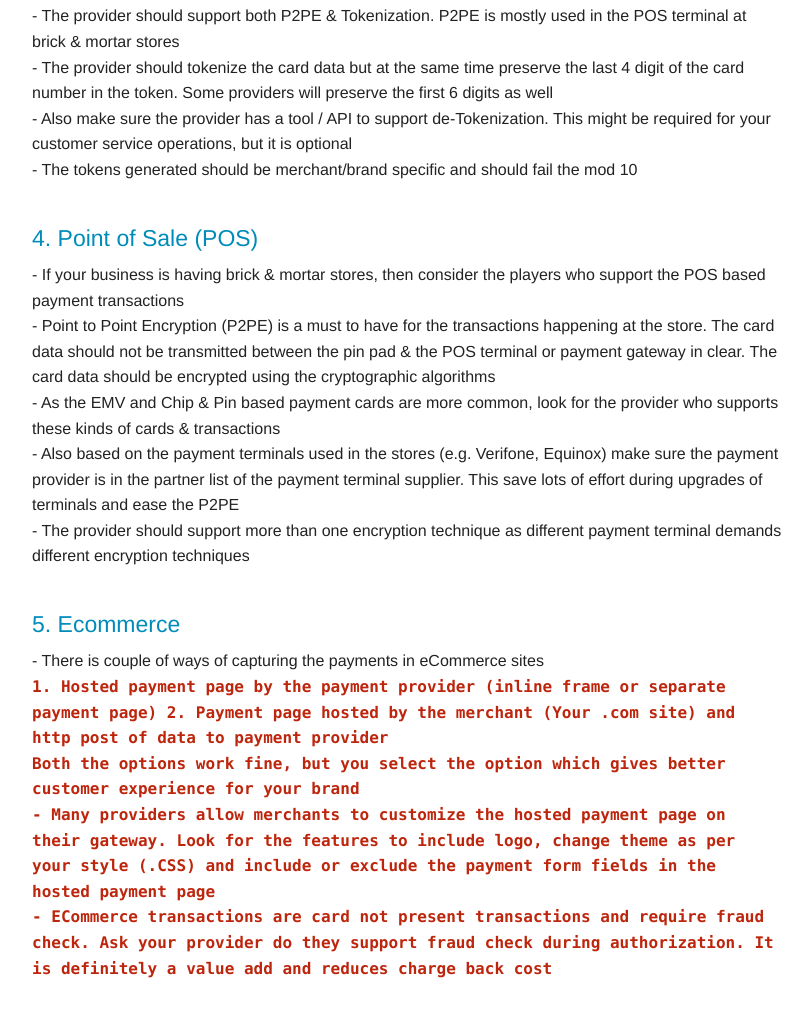
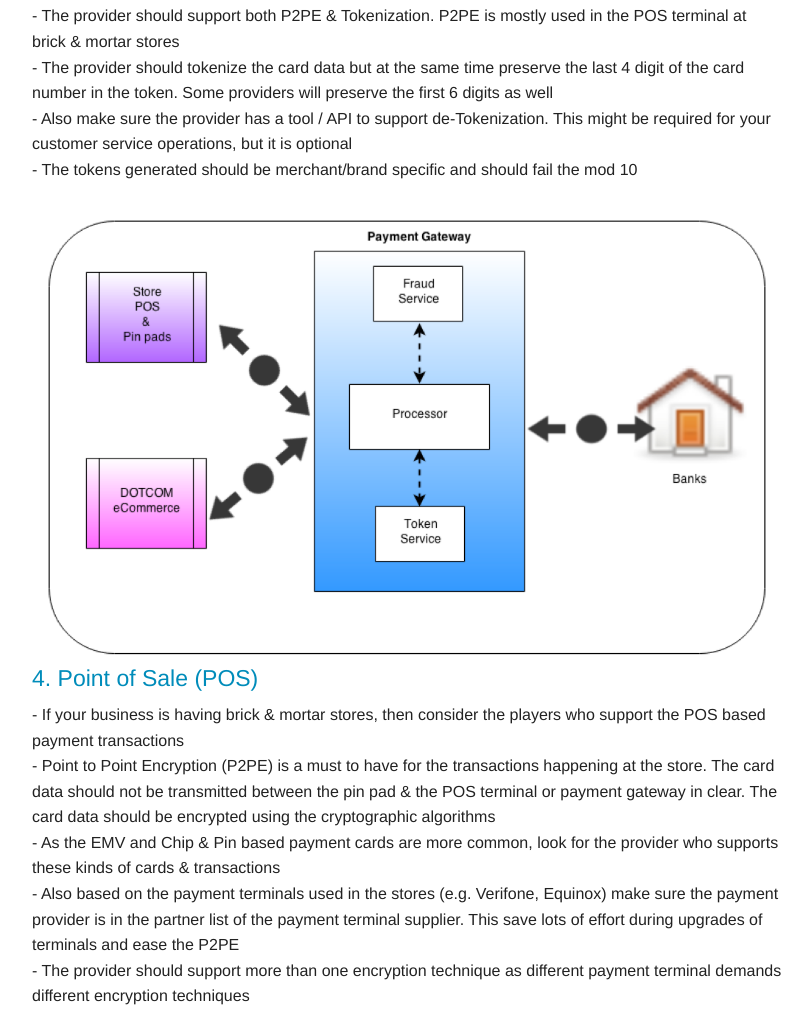
Before and after one commit to technoon/lessons, a plain HTML site: page paymentgateway.html in a window 1280 px wide. Shown: the part 629-1643 px from the top of the page, without its empty margins (108-920 px from the left). Drawn offline with Linux system fonts and the light colour scheme.

Commit message:
payment1.2

```diff
--- a/paymentgateway.html
+++ b/paymentgateway.html
@@ -75,6 +75,8 @@ might be required for your customer service operations, but it is optional<br>
 </div>
 <br>
 
+<image src="http://technoon.github.io/lessons/images/payment.png"/>
+<br>
 
 <div class="row">
 <h4><a href="#">4. Point of Sale (POS)</a></h4>
@@ -108,7 +110,7 @@ payment terminal demands different encryption techniques<br>
 payment page)
 2. Payment page hosted by the merchant (Your .com site) and http post of
 data to payment provider
-<code><br>
+</code><br>
 Both the options work fine, but you select the option which gives better customer
 experience for your brand<br>
 - Many providers allow merchants to customize the hosted payment page on their
```
Also changed, not shown: images/payment.png (added).
